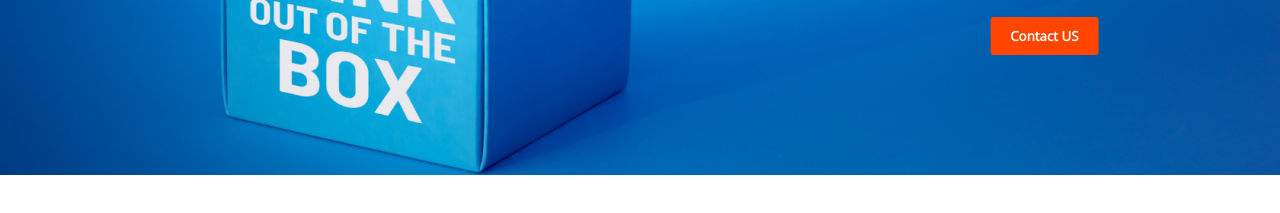
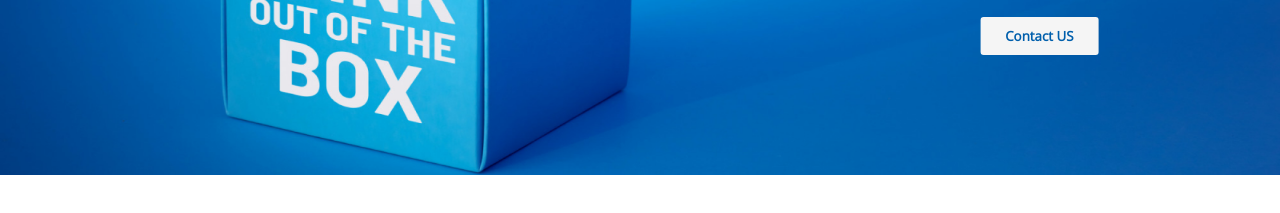
Before and after one commit to Pranto-Nondi/New-Year-Mission-2023, a plain HTML site: page index.html in a window 1280 px wide. Shown: the part 425-638 px from the top of the page. Drawn offline with nearby package versions, Linux system fonts and the light colour scheme.

Commit message:
progress

```diff
--- a/new-year-mission.css
+++ b/new-year-mission.css
@@ -2,6 +2,8 @@
     margin: 0;
     font-family: 'Open Sans', sans-serif;
 }
+
+/* banner part */
 
 .banner {
     background-image: url("/images/banner/banner3.png");
@@ -41,9 +43,9 @@
 }
 
 .primary-btn {
-    color: #FFFFFF;
-    background-color: orangered;
-    padding: 10px 20px;
+    color: #005FAC;
+    background-color: whitesmoke;
+    padding: 10px 25px;
     font-weight: 800;
     border-radius: 3px;
     border: none;
```
Also changed, not shown: index.html (+1 -1 lines).
